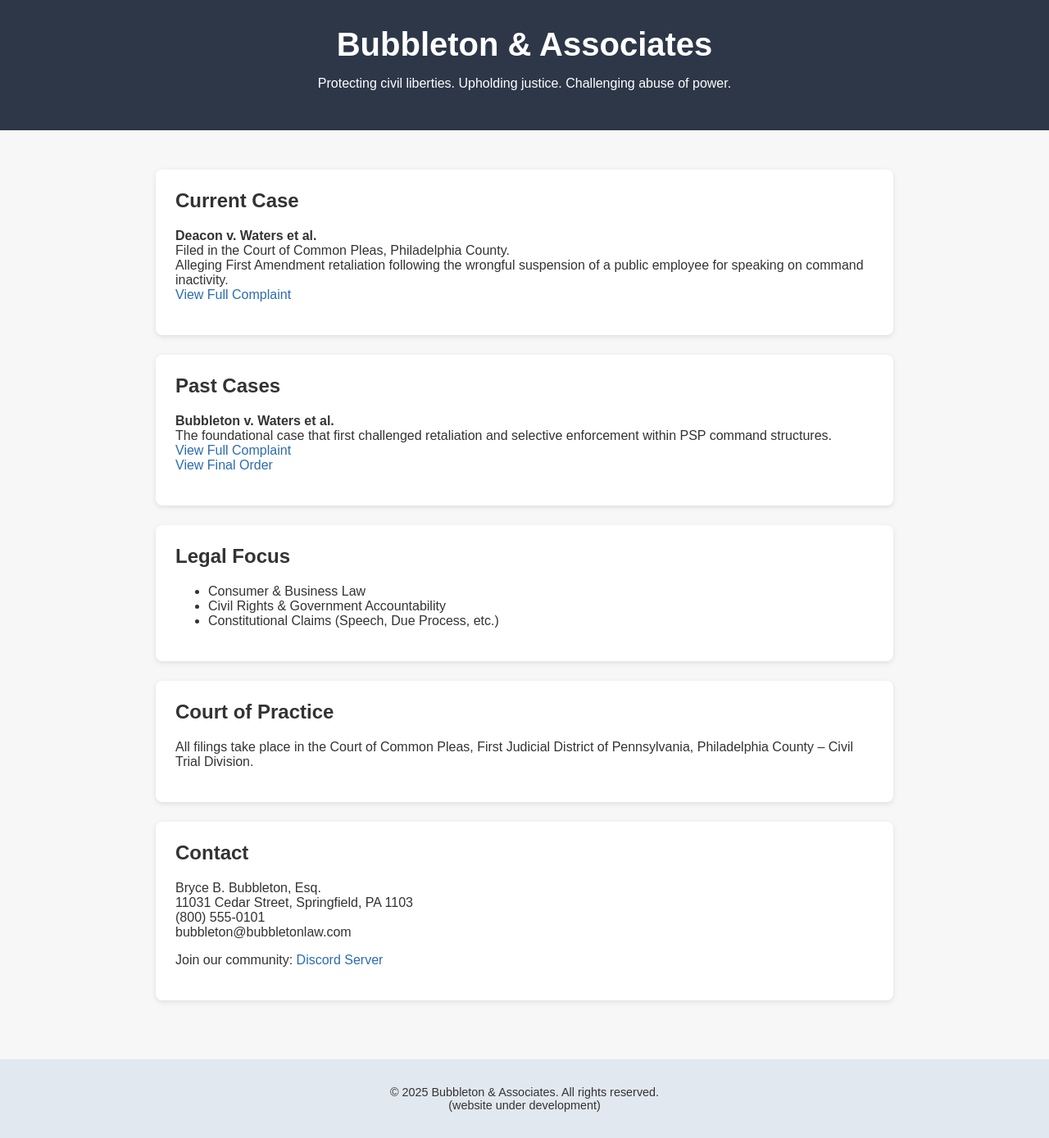
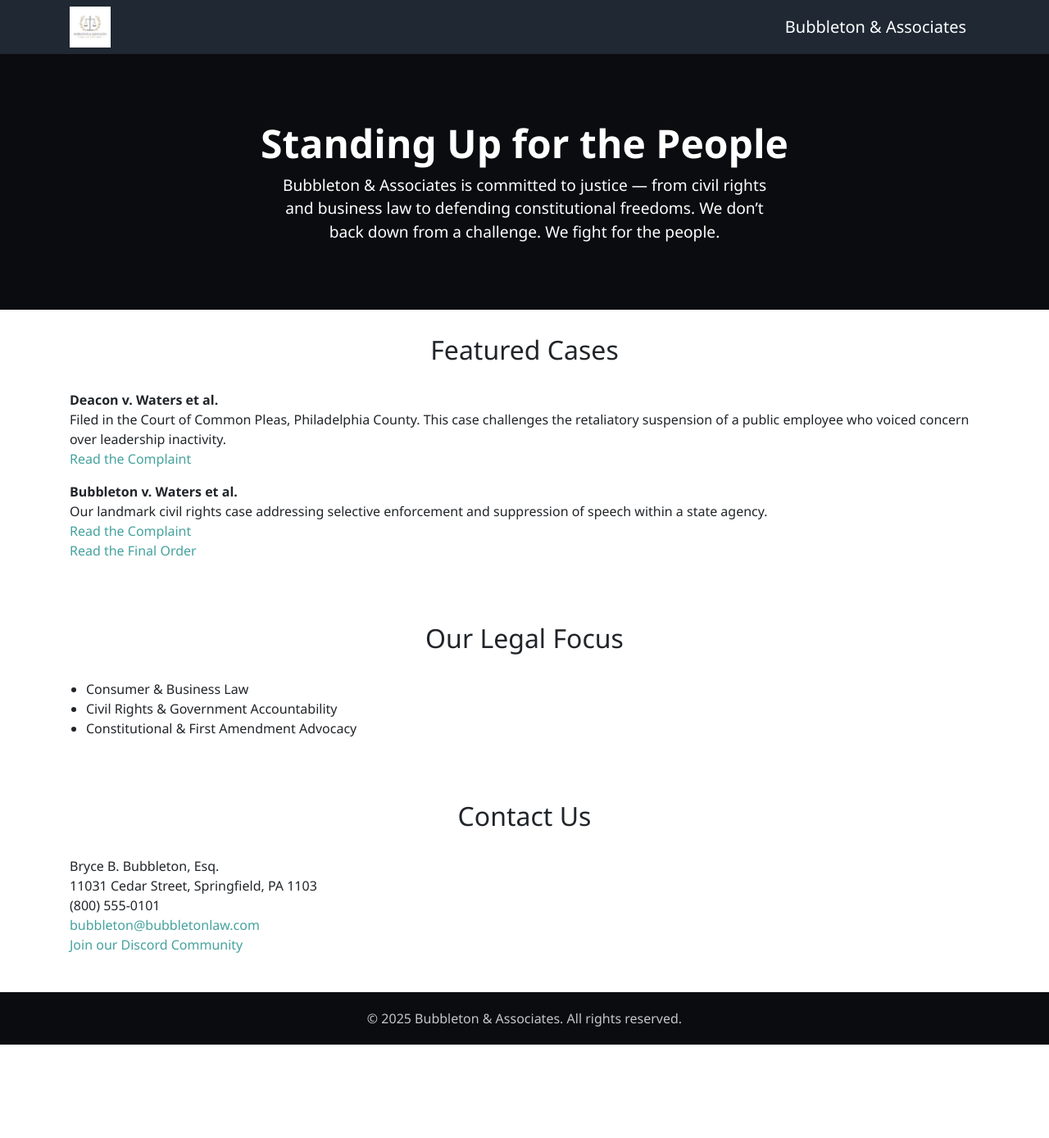
Before and after one commit to JoseMoranUrena523/bubbleton-law, a plain HTML site: page index.html in a window 1280 px wide. Shown: the whole page at 82% size. After the commit the page ends 1275 px from the top, so only its background shows below. Drawn offline with nearby package versions, Linux system fonts and the light colour scheme.

Commit message:
Update index.html

```diff
--- a/index.html
+++ b/index.html
@@ -3,112 +3,114 @@
 <head>
   <meta charset="UTF-8" />
   <meta name="viewport" content="width=device-width, initial-scale=1.0" />
+  <link rel="apple-touch-icon" sizes="180x180" href="/apple-touch-icon.png">
+  <link rel="icon" type="image/png" sizes="32x32" href="/favicon-32x32.png">
+  <link rel="icon" type="image/png" sizes="16x16" href="/favicon-16x16.png">
+  <link rel="manifest" href="/site.webmanifest">
   <title>Bubbleton & Associates</title>
+  <link rel="stylesheet" href="https://cdn.jsdelivr.net/npm/bootstrap@4.6.0/dist/css/bootstrap.min.css">
   <style>
     body {
-      font-family: Arial, sans-serif;
-      background-color: #f7f7f7;
+      font-family: 'Segoe UI', sans-serif;
       margin: 0;
       padding: 0;
-      color: #333;
     }
     header {
-      background-color: #2d3748;
-      color: white;
-      padding: 2rem 1rem;
+      background: #0b0c10;
+      color: #fff;
       text-align: center;
+      padding: 80px 20px;
     }
     header h1 {
-      margin: 0;
-      font-size: 2.5rem;
+      font-size: 3rem;
+      font-weight: bold;
     }
-    .container {
-      max-width: 900px;
-      margin: 2rem auto;
-      padding: 1rem;
+    header p {
+      font-size: 1.2rem;
+      max-width: 600px;
+      margin: auto;
     }
-    .card {
-      background: white;
-      border-radius: 8px;
-      padding: 1.5rem;
-      margin-bottom: 1.5rem;
-      box-shadow: 0 2px 6px rgba(0,0,0,0.1);
+    nav {
+      background-color: #1f2833;
     }
-    .card h2 {
-      margin-top: 0;
+    .navbar-nav .nav-link {
+      color: #66fcf1 !important;
+      font-weight: bold;
+    }
+    .section {
+      padding: 30px 15px;
+    }
+    .section h2 {
+      text-align: center;
+      font-size: 2rem;
+      margin-bottom: 30px;
+    }
+    .footer {
+      background-color: #0b0c10;
+      color: #c5c6c7;
+      text-align: center;
+      padding: 20px 10px;
     }
     a {
-      color: #2b6cb0;
-      text-decoration: none;
+      color: #45a29e;
     }
     a:hover {
-      text-decoration: underline;
+      color: #66fcf1;
     }
-    footer {
-      text-align: center;
-      padding: 2rem 1rem;
-      background: #e2e8f0;
-      font-size: 0.9rem;
+    ul {
+      list-style: disc;
+      padding-left: 20px;
     }
   </style>
 </head>
 <body>
+  <nav class="navbar navbar-expand-lg navbar-dark">
+  <div class="container">
+	  <img src="/favicon.ico" alt="Bubbleton & Associates Logo" style="height: 50px; margin-right: 10px;">
+      <a class="navbar-brand" href="#">Bubbleton & Associates</a>
+    </div>
+  </nav>
   <header>
-    <h1>Bubbleton & Associates</h1>
-    <p>Protecting civil liberties. Upholding justice. Challenging abuse of power.</p>
+    <h1>Standing Up for the People</h1>
+    <p>Bubbleton & Associates is committed to justice — from civil rights and business law to defending constitutional freedoms. We don’t back down from a challenge. We fight for the people.</p>
   </header>
 
-  <div class="container">
-    <div class="card">
-      <h2>Current Case</h2>
-      <p>
-        <strong>Deacon v. Waters et al.</strong><br />
-        Filed in the Court of Common Pleas, Philadelphia County.<br />
-        Alleging First Amendment retaliation following the wrongful suspension of a public employee for speaking on command inactivity.<br />
-        <a href="/deacon-v-waters-1/complaint.pdf" target="_blank">View Full Complaint</a>
-      </p>
-    </div>
+  <section class="container section" id="cases">
+    <h2>Featured Cases</h2>
+    <p><strong>Deacon v. Waters et al.</strong><br>
+    Filed in the Court of Common Pleas, Philadelphia County. This case challenges the retaliatory suspension of a public employee who voiced concern over leadership inactivity.<br>
+    <a href="/deacon-v-waters-1/complaint.pdf" target="_blank">Read the Complaint</a></p>
 
-    <div class="card">
-      <h2>Past Cases</h2>
-      <p>
-        <strong>Bubbleton v. Waters et al.</strong><br />
-        The foundational case that first challenged retaliation and selective enforcement within PSP command structures.<br />
-        <a href="/bubbleton-v-waters-1/complaint.pdf" target="_blank">View Full Complaint</a><br>
-        <a href="/bubbleton-v-waters-1/final-order.pdf" target="_blank">View Final Order</a>
-      </p>
-    </div>
+    <p><strong>Bubbleton v. Waters et al.</strong><br>
+    Our landmark civil rights case addressing selective enforcement and suppression of speech within a state agency.<br>
+    <a href="/bubbleton-v-waters-1/complaint.pdf" target="_blank">Read the Complaint</a><br><a href="/bubbleton-v-waters-1/final-order.pdf" target="_blank">Read the Final Order</a></p>
+  </section>
 
-    <div class="card">
-      <h2>Legal Focus</h2>
-      <ul>
-        <li>Consumer & Business Law</li>
-        <li>Civil Rights & Government Accountability</li>
-        <li>Constitutional Claims (Speech, Due Process, etc.)</li>
-      </ul>
-    </div>
+  <section class="container section" id="focus">
+    <h2>Our Legal Focus</h2>
+    <ul>
+      <li>Consumer & Business Law</li>
+      <li>Civil Rights & Government Accountability</li>
+      <li>Constitutional & First Amendment Advocacy</li>
+    </ul>
+  </section>
 
-    <div class="card">
-      <h2>Court of Practice</h2>
-      <p>All filings take place in the Court of Common Pleas, First Judicial District of Pennsylvania, Philadelphia County – Civil Trial Division.</p>
-    </div>
+  <section class="container section" id="contact">
+    <h2>Contact Us</h2>
+    <p>
+      Bryce B. Bubbleton, Esq.<br>
+      11031 Cedar Street, Springfield, PA 1103<br>
+      (800) 555-0101<br>
+      <a href="mailto:bubbleton@bubbletonlaw.com">bubbleton@bubbletonlaw.com</a><br>
+      <a href="https://discord.gg/WwZm6rcs54" target="_blank">Join our Discord Community</a>
+    </p>
+  </section>
 
-    <div class="card">
-      <h2>Contact</h2>
-      <p>
-        Bryce B. Bubbleton, Esq.<br />
-        11031 Cedar Street, Springfield, PA 1103<br />
-        (800) 555-0101<br />
-        bubbleton@bubbletonlaw.com
-      </p>
-      <p>
-        Join our community: <a href="https://discord.gg/WwZm6rcs54" target="_blank">Discord Server</a>
-      </p>
-    </div>
+  <div class="footer">
+    &copy; 2025 Bubbleton & Associates. All rights reserved.
   </div>
 
-  <footer>
-    &copy; 2025 Bubbleton & Associates. All rights reserved.<br>(website under development)
-  </footer>
+  <script src="https://cdn.jsdelivr.net/npm/jquery@3.5.1/dist/jquery.slim.min.js"></script>
+  <script src="https://cdn.jsdelivr.net/npm/bootstrap@4.6.0/dist/js/bootstrap.bundle.min.js"></script>
 </body>
 </html>
```
